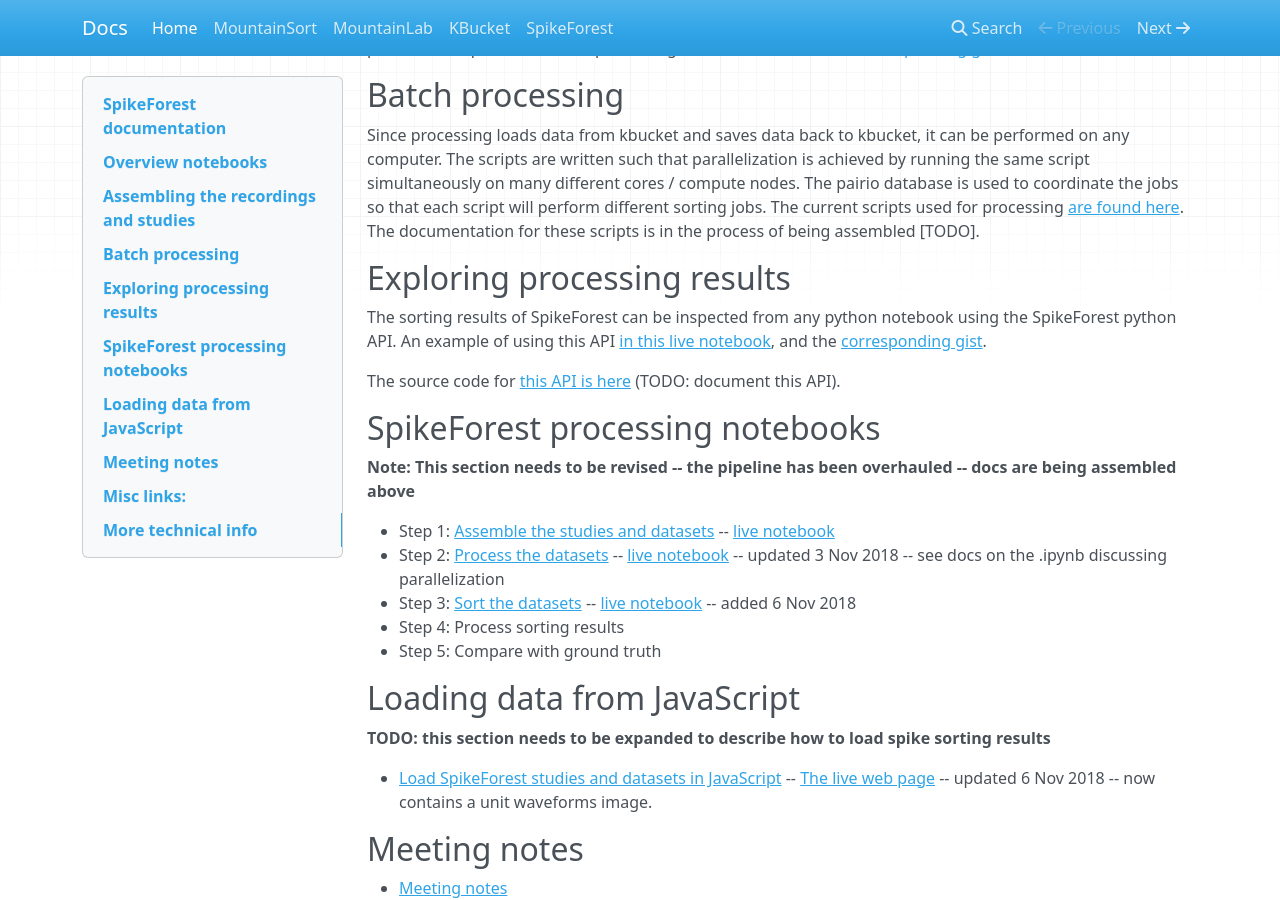
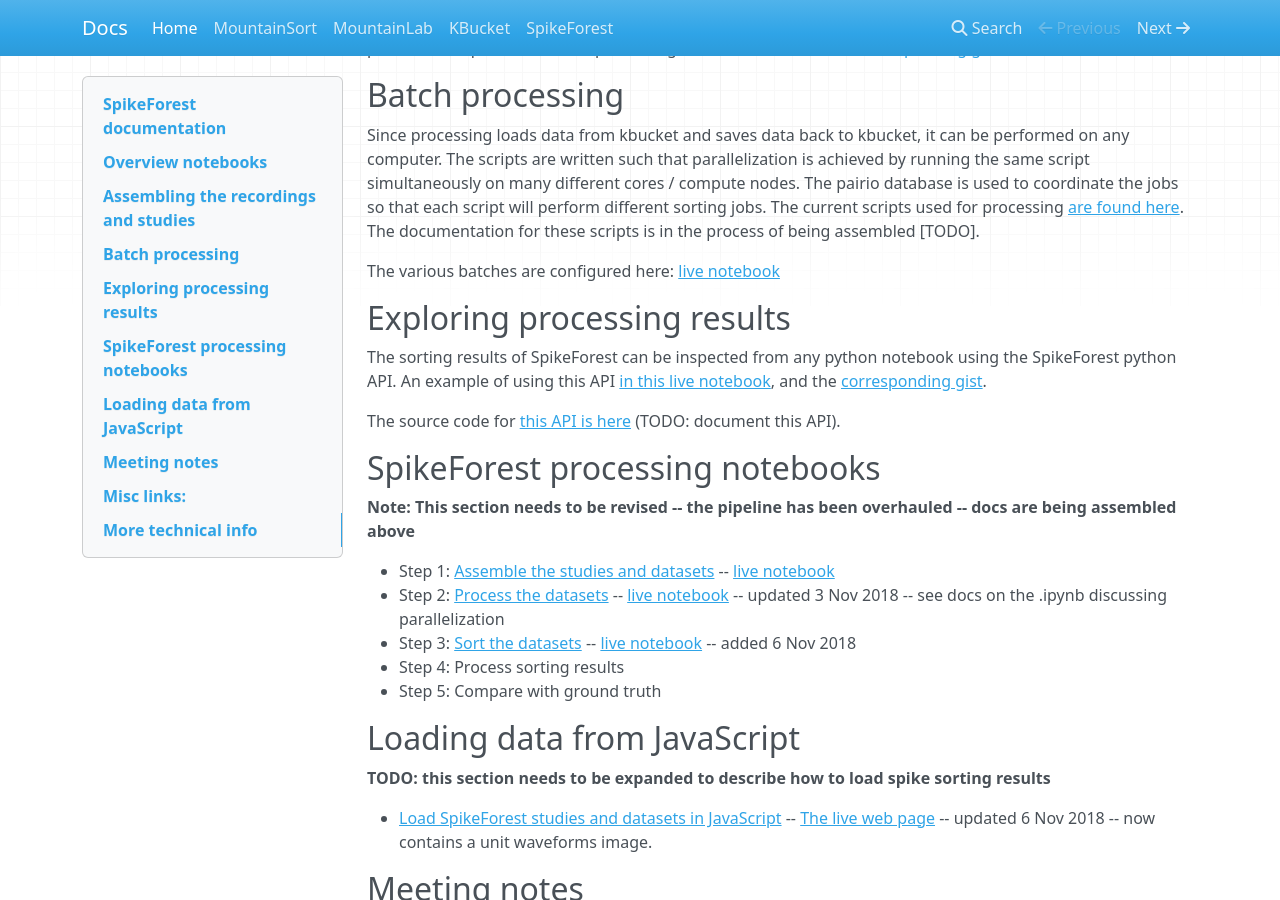
Before and after one commit to scratcharchive/spikeforest-docs, an MkDocs documentation site: the page built from docs/index.md, in a window 1280 px wide and 900 px high, scrolled down 435 px. Built offline with MkDocs 1.6.1, drawn with Linux system fonts in a browser that asks for light colours; nearby versions of some CDN libraries.

Commit message:
Update index.md

```diff
--- a/docs/index.md
+++ b/docs/index.md
@@ -19,6 +19,8 @@
 ## Batch processing
 
 Since processing loads data from kbucket and saves data back to kbucket, it can be performed on any computer. The scripts are written such that parallelization is achieved by running the same script simultaneously on many different cores / compute nodes. The pairio database is used to coordinate the jobs so that each script will perform different sorting jobs. The current scripts used for processing [are found here](https://github.com/magland/spikeforest/tree/master/spikeforest/sf_batch). The documentation for these scripts is in the process of being assembled [TODO].
+
+The various batches are configured here: [live notebook](https://colab.research.google.com/gist/magland/c40219c54c87771f67cb392ac23c6444/prepare_batches.ipynb)
 
 ## Exploring processing results
 
```
